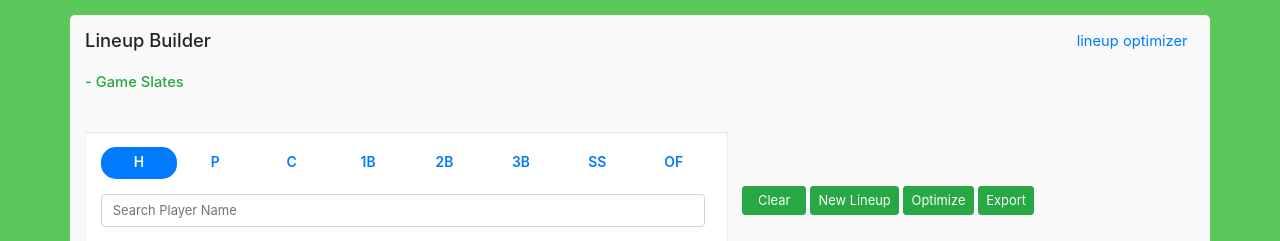
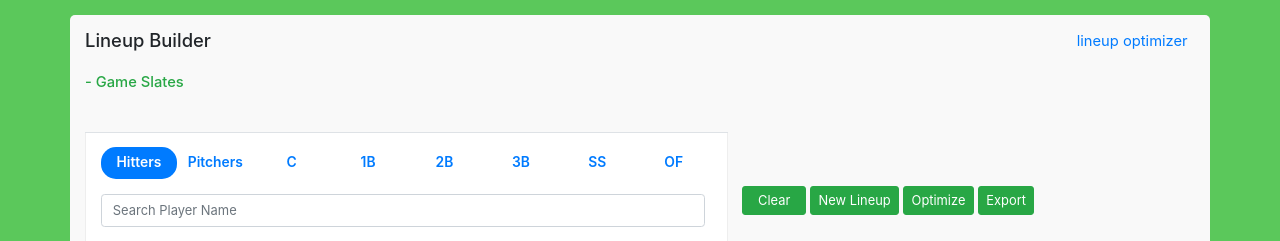
Before and after one commit to yonadav-labs/fantasy-mlb, a Django app: template templates/lineup-builder.html in a window 1280 px wide. Shown: the top 241 px of the page. Run offline with Django 3.2, Linux system fonts and the light colour scheme; the template is opened without the code that fills it, so the values that code supplies are empty; parts of the project's set-up code (start-up, migrations or seed data) failed here and were passed over; some libraries are stand-ins or nearby versions.

Commit message:
revise deviation

```diff
--- a/scripts/roto.py
+++ b/scripts/roto.py
@@ -21,12 +21,12 @@ def get_delta(ii, ds):
     else:
         factor = (1, 9)
     sign = 1 if random.randrange(0, 2) else -1
-    delta = random.randrange(factor[0], factor[1]) / 10.0 * sign
+    delta = random.randrange(factor[0], factor[1]) / 10.0
 
     if ds != 'DraftKings':
         player = Player.objects.filter(data_source='DraftKings', uid=ii['id']).first()
-        delta = player.proj_delta if player else delta
-    return delta
+        sign = 1 if player and player.proj_delta > 0 else -1
+    return delta * sign
 
 def get_players(data_source):
     try:
--- a/static/css/extra.css
+++ b/static/css/extra.css
@@ -354,7 +354,7 @@ table th {
     height: 32px;
     font-size: 0.94rem;
     font-weight: 600;
-    padding-top: 5px;
+    padding: 5px 0 0;
 }
 
 .filters label {
--- a/static/js/lineup.js
+++ b/static/js/lineup.js
@@ -61,10 +61,10 @@ $(function() {
   });
 
   filterTable = function () {
-    var position = $('.position-filter .nav-item a.active').html(),
+    var position = $('.position-filter .nav-item a.active').html().replace('Pitchers', 'P'),
         keyword = $('#search-player').val().toLowerCase().trim();
 
-    if (position == 'H') {
+    if (position == 'Hitters') {
       $("#div-players tr").filter(function() {
         $(this).toggle($(this).find('td:nth-child(2)').text().indexOf('P') == -1 && $(this).find('td:nth-child(3)').text().toLowerCase().indexOf(keyword) > -1)
       });
--- a/templates/lineup-builder.html
+++ b/templates/lineup-builder.html
@@ -25,10 +25,10 @@
         <div class="tab-content players-pane p-2">
           <ul class="nav nav-pills position-filter p-2">
             <li class="nav-item">
-              <a class="nav-link active" href="#">H</a>
+              <a class="nav-link active" href="#">Hitters</a>
             </li>
             <li class="nav-item">
-              <a class="nav-link" href="#">P</a>
+              <a class="nav-link" href="#">Pitchers</a>
             </li>
             <li class="nav-item cb-fd">
               <a class="nav-link" href="#">C</a>
--- a/templates/lineup-optimizer.html
+++ b/templates/lineup-optimizer.html
@@ -25,10 +25,10 @@
         <div class="tab-content players-pane p-2">
           <ul class="nav nav-pills position-filter p-2">
             <li class="nav-item">
-              <a class="nav-link active" href="#">H</a>
+              <a class="nav-link active" href="#">Hitters</a>
             </li>
             <li class="nav-item">
-              <a class="nav-link" href="#">P</a>
+              <a class="nav-link" href="#">Pitchers</a>
             </li>
             <li class="nav-item cb-fd">
               <a class="nav-link" href="#">C</a>
--- a/templates/player-list_.html
+++ b/templates/player-list_.html
@@ -4,7 +4,7 @@
     <tr>
       <th><input type="checkbox" id="chk-all" checked="" onclick="choose_all(this)"></th>
       <th colspan="2">Player</th>
-      <th class="text-right sort-col" data-order="salary">Salary <i class="fas fa-sort-amount-down {% if order != 'salary' %} d-none {% endif %}"></i></th>
+      <th class="text-center px-0 sort-col" data-order="salary">Salary <i class="fas fa-sort-amount-down {% if order != 'salary' %} d-none {% endif %}"></i></th>
       <th class="sort-col" data-order="proj_points">Proj <i class="fas fa-sort-amount-down {% if order != 'proj_points' %} d-none {% endif %}"></i></th>
       <th class="sort-col" data-order="pt_sal">PT/Sal <i class="fas fa-sort-amount-down {% if order != 'pt_sal' %} d-none {% endif %}"></i></th>
       <th >Min %</th>
```
